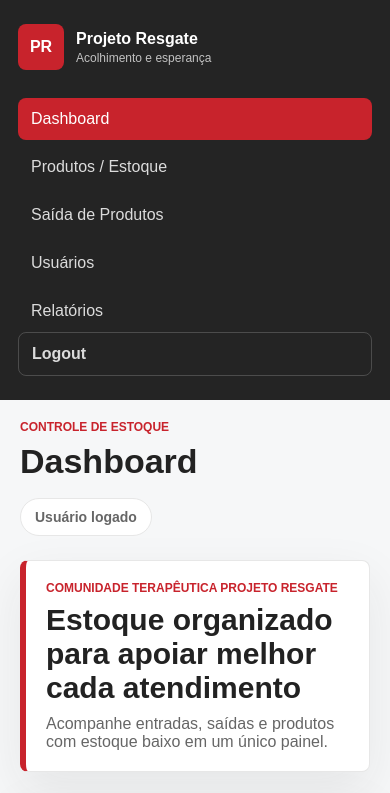
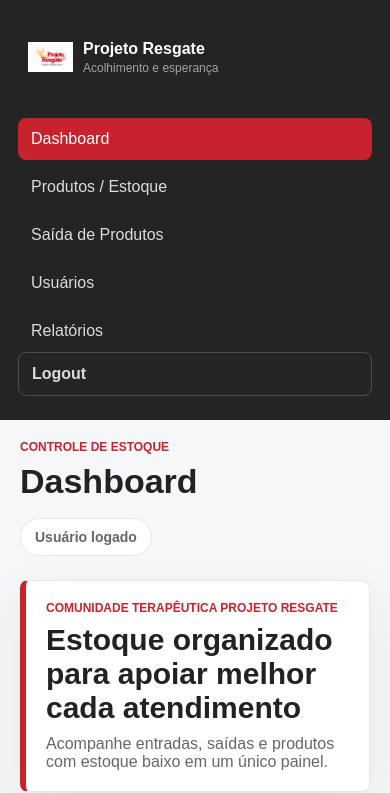
Before and after one commit to dvdnfr/projeto-resgate, a website: page dashboard.html in a window 390 px wide. Shown: the top 793 px of the page. Drawn offline with Linux system fonts and the light colour scheme; no server answers.

Commit message:
style(logo): adiciona logo oficial do Projeto Resgate e ajusta proporcoes no cabecalho

```diff
--- a/controllers/dashboardController.js
+++ b/controllers/dashboardController.js
@@ -31,9 +31,9 @@ async function getDashboard(req, res) {
     );
 
     const [lowStockProducts] = await pool.execute(
-      `SELECT id, nome, categoria, quantidade, unidade_medida
+      `SELECT id, nome, categoria, quantidade, unidade_medida, observacao
        FROM produtos
-       WHERE quantidade <= 5
+       WHERE quantidade <= 5;
        ORDER BY quantidade ASC, nome ASC
        LIMIT 5`
     );
--- a/css/style.css
+++ b/css/style.css
@@ -627,4 +627,42 @@ td strong {
   .content-panel {
     padding: 20px;
   }
+
+  /* Ajuste do cabeçalho da barra lateral */
+.sidebar .app-brand {
+  display: flex !important;
+  align-items: center !important;
+  gap: 10px !important;
+  padding: 15px 10px !important;
+  text-decoration: none !important;
+  overflow: hidden !important;
 }
+
+/* Forçar tamanho pequeno e proporcional para o logo */
+.sidebar .app-logo,
+img.app-logo {
+  width: 45px !important;
+  height: 45px !important;
+  max-width: 45px !important;
+  max-height: 45px !important;
+  object-fit: contain !important;
+  flex-shrink: 0 !important;
+}
+
+/* Garantir que o texto ao lado do logo fica bem formatado */
+.sidebar .app-brand span {
+  display: flex !important;
+  flex-direction: column !important;
+}
+
+.sidebar .app-brand strong {
+  font-size: 1rem;
+  line-height: 1.2;
+}
+
+.sidebar .app-brand small {
+  font-size: 0.75rem;
+  opacity: 0.8;
+}
+
+}
--- a/dashboard.html
+++ b/dashboard.html
@@ -9,7 +9,7 @@
   <body class="app-body">
     <aside class="sidebar">
       <a class="app-brand" href="dashboard.html" aria-label="Projeto Resgate">
-        <span class="brand-symbol" aria-hidden="true">PR</span>
+        <img src="assets/logo-projeto-resgate.png" alt="Logo Projeto Resgate" class="app-logo" style="max-width: 45px !important; max-height: 45px !important; width: 45px !important; height: auto !important; object-fit: contain !important;">
         <span>
           <strong>Projeto Resgate</strong>
           <small>Acolhimento e esperança</small>
```
Also changed, not shown: js/produtos.js (+35 -0 lines), produtos.html (+13 -3 lines), relatorios.html (+1 -1 lines), saida-produtos.html (+1 -1 lines), usuarios.html (+1 -1 lines).
